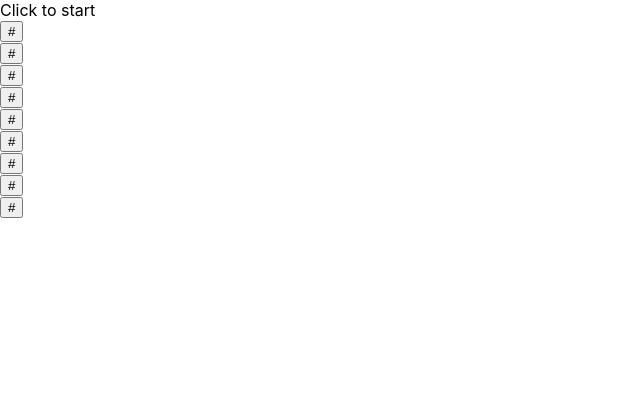
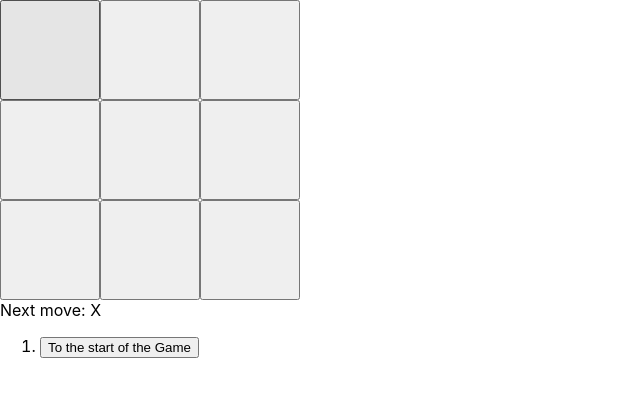
Before and after one commit to AlexanderRusak/Dev-incubator_tic-tac-toe, a React (Create React App) app: page / in a window 1280 px wide. Shown: the top 396 px of the page, without its empty margins (0-640 px from the left). Built offline with nearby package versions, Linux system fonts and the light colour scheme.

Commit message:
rebuild like in tutorial

```diff
--- a/src/App.js
+++ b/src/App.js
@@ -1,11 +1,11 @@
 import { Fragment } from 'react';
 import './App.css';
-import Board from './components/Board/Board';
+import Game from './components/Game/Game';
 
 function App() {
   return (
     <Fragment>
-      <Board />
+   <Game/>
     </Fragment>
   );
 }
--- a/src/components/Board/Board.jsx
+++ b/src/components/Board/Board.jsx
@@ -1,78 +1,31 @@
 import { Component } from "react";
 import Square from "../Square/Sqaure"
-import "./Board.css"
+import classes from "./Board.module.css"
 
 
 export default class Board extends Component {
 
-    constructor(props) {
-        super(props)
-
-        this.state = {
-            board: Array(9).fill(""),
-            isCross: true,
-            status: 'Click to start'
-        }
-    }
-
-
-    calculateWinner(squares) {
-        const lines = [
-            [0, 1, 2],
-            [3, 4, 5],
-            [6, 7, 8],
-            [0, 3, 6],
-            [1, 4, 7],
-            [2, 5, 8],
-            [0, 4, 8],
-            [2, 4, 6],
-        ];
-        for (let i = 0; i < lines.length; i++) {
-            const [a, b, c] = lines[i];
-            if (squares[a] && squares[a] === squares[b] && squares[a] === squares[c]) {
-                return squares[a];
-            }
-        }
-        return null;
-    }
-
-
-    /*     renderBoard() {
-            const newBoard = [...this.state.board];
-            newBoard.map((item, index, arr) => {
-                arr[index] = (this.renderSquare(index))
-
-            });
-            this.setState(() => { return { ...this.state, board: newBoard } })
-            console.log(this.state.board, newBoard);
-        } */
-
-
-
-    changeStatusPlayer() {
-
-        this.setState(() => {
-            return {
-                status: this.state.isCross ? "2 player moves" : "1 player moves",
-            }
-        })
-    }
-    isMoveCross() {
-        this.setState(() => { return { ...this.state, isCross: !this.state.isCross } })
-        this.changeStatusPlayer();
-    }
-    renderSquare(key) {
-        console.log(key);
-        return <Square key={key} step={() => this.isMoveCross()} isCross={this.state.isCross} />;
+    renderSquare(i) {
+        return <Square value={this.props.squares[i]} onClick={() => this.props.onClick(i)} />
     }
 
     render() {
+
         return (
-            <div>
-                <div className='status'>{this.state.status}</div>
+            <div className={classes.Board}>
 
+                <div className={classes.square}>
+                    {this.renderSquare(0)}
+                    {this.renderSquare(1)}
+                    {this.renderSquare(2)}
+                    {this.renderSquare(3)}
+                    {this.renderSquare(4)}
+                    {this.renderSquare(5)}
+                    {this.renderSquare(6)}
+                    {this.renderSquare(7)}
+                    {this.renderSquare(8)}
+                </div>
 
-                {this.state.board.map((item, index) => (<div key={index}>{this.renderSquare(index)}</div>))}
             </div>
         )
     }
--- /dev/null
+++ b/src/components/Board/Board.module.css
@@ -0,0 +1,15 @@
+.Board {
+  display: flex;
+  width: 30%;
+  flex-direction: column;
+}
+
+.Board .square {
+  width: 90%;
+  display: flex;
+  flex-wrap: wrap;
+}
+.Board .status{
+    text-align: center;
+    width: 30%;
+}
--- /dev/null
+++ b/src/components/Game/Game.jsx
@@ -0,0 +1,107 @@
+import { Component } from "react";
+import Board from "../Board/Board";
+
+
+export default class Game extends Component {
+    constructor(props) {
+        super(props);
+        this.state = {
+            history: [{
+                squares: Array(9).fill(null),
+            }],
+            isCross: true,
+            stepNumber: 0,
+        }
+    }
+
+    jumpTo(step) {
+        this.setState({
+            stepNumber: step,
+            isCross: (step % 2) === 0,
+        });
+    }
+
+    moveClick(i) {
+        const history = this.state.history.slice(0, this.state.stepNumber + 1);
+        const current = history[history.length - 1]
+        const squares = current.squares.slice();
+
+        if (this.calculateWinner(squares) || squares[i]) {
+            return;
+        }
+        squares[i] = this.state.isCross ? 'X' : 'O';
+        console.log(squares, i);
+        this.setState({
+            history: history.concat([{
+                squares: squares
+            }]),
+            stepNumber: history.length,
+            isCross: !this.state.isCross
+        });
+        console.log(this.state);
+    }
+
+
+    calculateWinner(squares) {
+
+        const lines = [
+            [0, 1, 2],
+            [3, 4, 5],
+            [6, 7, 8],
+
+            [0, 3, 6],
+            [1, 4, 7],
+            [2, 5, 8],
+
+            [0, 4, 8],
+            [2, 4, 6],
+        ];
+        for (let i = 0; i < lines.length; i++) {
+            const [a, b, c] = lines[i];
+
+            if (squares[a] && squares[a] === squares[b] && squares[a] === squares[c]) {
+
+                return squares[a];
+            }
+        }
+        return null;
+    }
+    render() {
+        const history = this.state.history;
+        const current = history[history.length - 1];
+        const winner = this.calculateWinner(current.squares);
+
+        const moves = history.map((step, move) => {
+            const desc = move ?
+                "Go to turn #" + move :
+                "To the start of the Game";
+            return (
+                <li key={move}>
+                    <button onClick={() => this.jumpTo(move)}>{desc}</button>
+                </li>
+            )
+        })
+
+        let status;
+        if (winner) {
+            status = 'Win ' + winner;
+        } else {
+            status = 'Next move: ' + (this.state.isCross ? 'X' : 'O');
+        }
+
+        return (
+            <div className="game">
+                <div className="game-board">
+                    <Board
+                        squares={current.squares}
+                        onClick={(i) => this.moveClick(i)}
+                    />
+                </div>
+                <div className="game-info">
+                    <div>{status}</div>
+                    <ol>{moves}</ol>
+                </div>
+            </div>
+        )
+    }
+}
--- a/src/components/Board/Board.css
+++ b/src/components/Game/Game.module.css
@@ -1,3 +1,3 @@
-.Board{
+.Game{
     width: auto;
 }
--- a/src/components/Square/Sqaure.jsx
+++ b/src/components/Square/Sqaure.jsx
@@ -1,26 +1,18 @@
 import { Component } from "react"
-import "./Square.css";
+import classes from "./Square.module.css";
 
 export default class Square extends Component {
 
     constructor(props) {
         super(props);
-
-        this.state = {
-            value: "#",
-        }
     }
 
-    setMove() {
-        this.setState(() => { return { ...this.state, value: this.props.isCross ? "X" : "O" } });
-        this.props.step();
-        console.log(this.props.key);
-    }
+
 
     render() {
         return (
-            <button className="square" onClick={() => { this.state.value === "#" && this.setMove() }}>
-                { this.state.value}
+            <button className={classes.Square} onClick={this.props.onClick} >
+                <p className={classes.text}> {this.props.value}</p>
             </button >
         );
     }
--- a/src/components/Square/Square.css
+++ /dev/null
@@ -1,3 +0,0 @@
-.Square{
-    width: auto;
-}
--- /dev/null
+++ b/src/components/Square/Square.module.css
@@ -0,0 +1,7 @@
+.Square{
+   width: 100px;
+   height: 100px;
+}
+.Square .text{
+    font-size: 2rem;
+}
```
Also changed, not shown: 1 other file (tests, documents, lock files or other folders).
